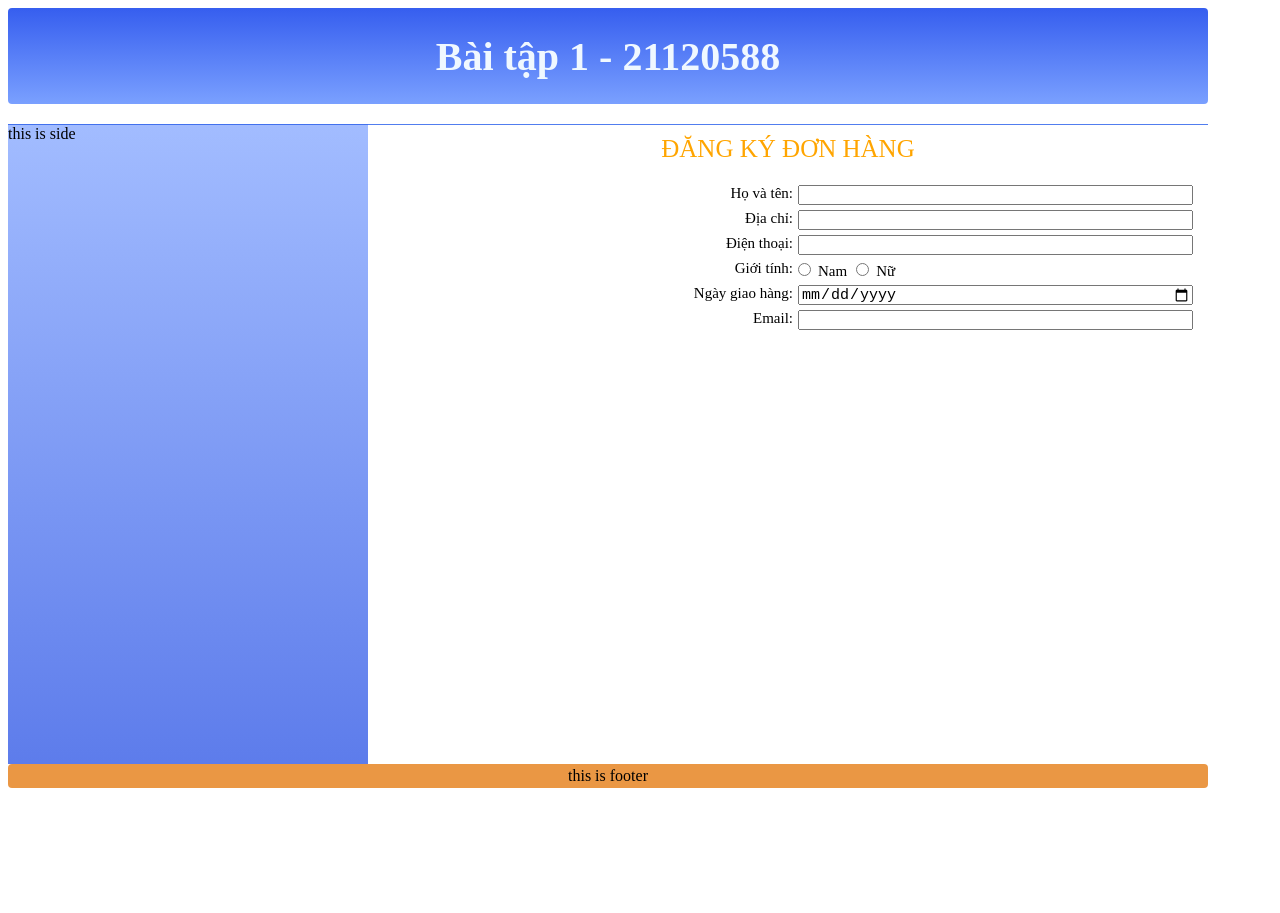
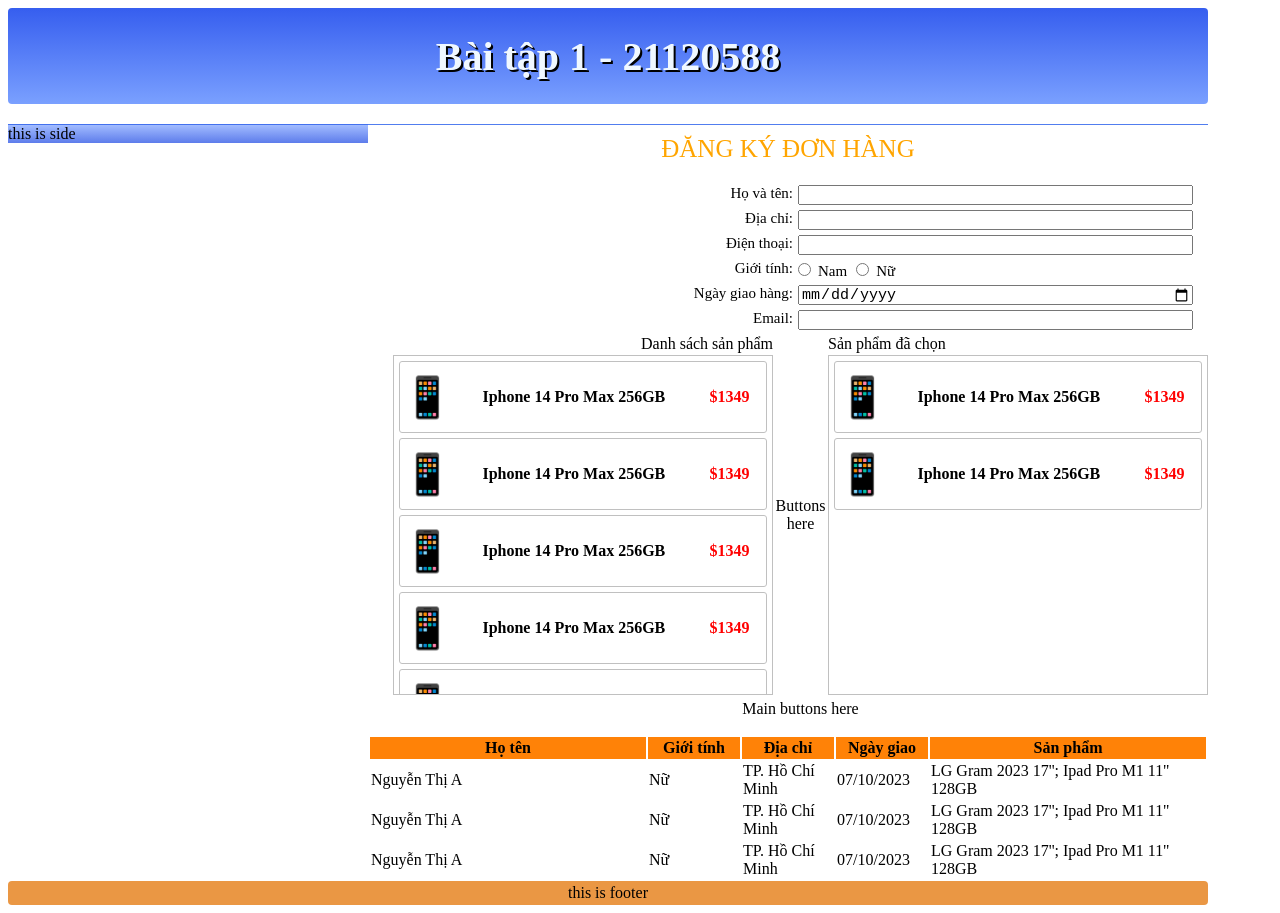
Before and after one commit to purified-water/ItemOrder_Web, a plain HTML site: page index.html in a window 1280 px wide. Before the commit the page ends 800 px from the top, so only its background shows below. Drawn offline with Linux system fonts and the light colour scheme.

Commit message:
Finish overall layout for main section

```diff
--- a/index.html
+++ b/index.html
@@ -70,6 +70,110 @@
 
                     </div>
                 </div>
+                <div class="outer_list_container">
+                    <div>Danh sách sản phẩm</div>
+                    <div class="list_button_arrows">
+                        Buttons here
+                    </div>
+
+
+                    <div>Sản phẩm đã chọn</div>
+
+
+                    <div class="list_container">
+                        <div class="list_item">
+                            <p>📱</p>
+                            <p>Iphone 14 Pro Max 256GB</p>
+                            <p>$1349</p>
+                        </div>
+                        <div class="list_item">
+                            <p>📱</p>
+                            <p>Iphone 14 Pro Max 256GB</p>
+                            <p>$1349</p>
+                        </div>
+                        <div class="list_item">
+                            <p>📱</p>
+                            <p>Iphone 14 Pro Max 256GB</p>
+                            <p>$1349</p>
+                        </div>
+                        <div class="list_item">
+                            <p>📱</p>
+                            <p>Iphone 14 Pro Max 256GB</p>
+                            <p>$1349</p>
+                        </div>
+                        <div class="list_item">
+                            <p>📱</p>
+                            <p>Iphone 14 Pro Max 256GB</p>
+                            <p>$1349</p>
+                        </div>
+                        <div class="list_item">
+                            <p>📱</p>
+                            <p>Iphone 14 Pro Max 256GB</p>
+                            <p>$1349</p>
+                        </div>
+                        <div class="list_item">
+                            <p>📱</p>
+                            <p>Iphone 14 Pro Max 256GB</p>
+                            <p>$1349</p>
+                        </div>
+
+                    </div>
+
+                    <div class="list_container">
+                        <div class="list_item">
+                            <p>📱</p>
+                            <p>Iphone 14 Pro Max 256GB</p>
+                            <p>$1349</p>
+                        </div>
+                        <div class="list_item">
+                            <p>📱</p>
+                            <p>Iphone 14 Pro Max 256GB</p>
+                            <p>$1349</p>
+                        </div>
+                    </div>
+
+                    <div>
+                        Main buttons here
+                    </div>
+
+
+                </div>
+
+                <div>
+                    <table width="100%">
+                        <tr class="expanded_bar">
+                            <th width="30%">Họ tên</td>
+                            <th width="10%">Giới tính</td>
+                            <th width="10%">Địa chỉ</td>
+                            <th width="10%">Ngày giao</td>
+                            <th width="30%">Sản phẩm</td>
+                        </tr>
+                        <tr>
+                            <td>Nguyễn Thị A</td>
+                            <td>Nữ</td>
+                            <td>TP. Hồ Chí Minh</td>
+                            <td>07/10/2023</td>
+                            <td>LG Gram 2023 17''; Ipad Pro M1 11'' 128GB</td>
+                        </tr>
+                        <tr>
+                            <td>Nguyễn Thị A</td>
+                            <td>Nữ</td>
+                            <td>TP. Hồ Chí Minh</td>
+                            <td>07/10/2023</td>
+                            <td>LG Gram 2023 17''; Ipad Pro M1 11'' 128GB</td>
+                        </tr>
+                        <tr>
+                            <td>Nguyễn Thị A</td>
+                            <td>Nữ</td>
+                            <td>TP. Hồ Chí Minh</td>
+                            <td>07/10/2023</td>
+                            <td>LG Gram 2023 17''; Ipad Pro M1 11'' 128GB</td>
+                        </tr>
+                    </table>
+
+
+                </div>
+
 
             </div>
 
--- a/style.css
+++ b/style.css
@@ -29,9 +29,9 @@
 .header_title {
     font-size: 40px;
     color: aliceblue;
-    text-shadow: 2px;
-    outline-width: 1px;
-    outline-color: black;
+    text-shadow: 2px 2px black;
+    /* outline-width: 1px;
+    outline-color: black; */
 }
 
 .nav {
@@ -62,7 +62,7 @@ li {
 
 .side {
     width: 360px;
-    height: 80vh;
+    height: fit-content;
     display: flex;
     flex-flow: column wrap;
     border-top: 1px solid rgba(64, 113, 238, 0.911);
@@ -71,7 +71,7 @@ li {
 
 .main {
     width: 840px;
-    height: 80vh;
+    height: fit-content;
     display: flex;
     border-top: 1px solid rgba(64, 113, 238, 0.911);
 
@@ -116,6 +116,78 @@ li {
 
 }
 
+
+.outer_list_container {
+    display: grid;
+    width: 100%;
+    height: 400px;
+    grid-template-columns: 380px 55px 380px;
+    grid-template-rows: 5% 85% 10%;
+    margin-left: 25px;
+}
+
+.outer_list_container > :nth-child(1) {
+    text-align: right;
+}
+
+.outer_list_container > :last-child {
+    padding: 5px;
+    grid-column: 1 / 4;
+    text-align: center;
+}
+
+.list_container {
+
+    width: 380px;
+    height: 100%;
+
+    overflow: hidden;
+    overflow-y: auto;
+    border: 1px solid silver;
+    /* margin-left: 20px; */
+}
+
+/* .list_container .scrollable {
+    height: 100%;
+} */
+
+.list_item {
+    display: grid;
+    grid-template-columns: 15% 65% 20%;
+    grid-template-rows: 70px;
+    font-weight: bold;
+    border-radius: 3px;
+    align-items: center;
+    text-align: center;
+    margin: 5px 5px 2px 5px;
+    border: 1px solid silver;
+
+}
+
+.list_item p:nth-child(1) {
+    font-size: 40px;
+
+}
+
+.list_item p:nth-child(2) {
+    font-weight: bold;
+}
+
+.list_item p:nth-child(3) {
+    color: red;
+
+}
+
+.list_button_arrows {
+    grid-row: 1 / 3;
+    grid-column: 2 / 3;
+    align-self: center;
+    text-align: center;
+}
+
+
+
+
 label {
     text-align: right;
     font-size: 15px;
@@ -134,14 +206,18 @@ input[type="date"] {
 }
 
 
-
-
-
-
-
-
 a:link {
     text-decoration: none;
+}
+
+th {
+    padding: 2px;
+    text-align: center; /* Center text horizontally within cells */
+
+}
+
+tr {
+    height: fit-content;
 }
 
 .footer {
```
Also changed, not shown: log.txt (added).
